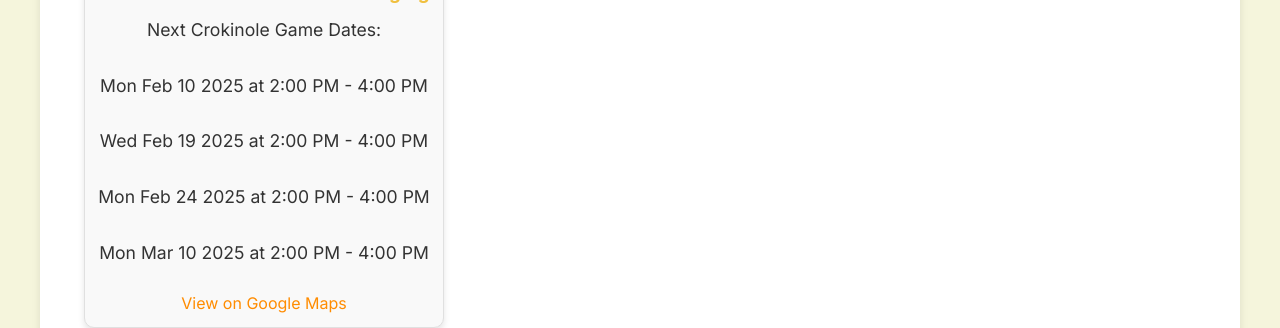
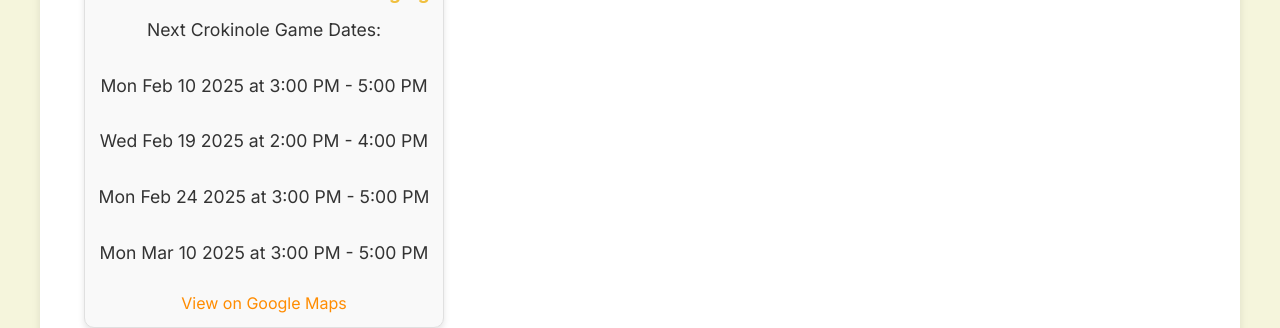
Before and after one commit to talyruger/triangle-crokinole-club, a React (Create React App) app: page / in a window 1280 px wide. Shown: the part 1108-1436 px from the top of the page. Built offline with nearby package versions, Linux system fonts and the light colour scheme.

Commit message:
Excluded days before holiday and corrected Senior center time

```diff
--- a/src/pages/Events.js
+++ b/src/pages/Events.js
@@ -73,6 +73,16 @@ const DateText = styled.p`
   font-weight: ${({ isToday }) => (isToday ? 'bold' : 'normal')};
 `;
 
+// List of dates to exclude (format: 'YYYY-MM-DD')
+const excludedDates = ['2025-07-03'];
+
+const isExcluded = (date) => {
+  const y = date.getFullYear();
+  const m = String(date.getMonth() + 1).padStart(2, '0');
+  const d = String(date.getDate()).padStart(2, '0');
+  return excludedDates.includes(`${y}-${m}-${d}`);
+};
+
 const getNextMonthlyDates = (day, week, count) => {
   const dates = [];
   const today = new Date();
@@ -84,15 +94,11 @@ const getNextMonthlyDates = (day, week, count) => {
     while (nextDate.getDay() !== day || Math.ceil(nextDate.getDate() / 7) !== week) {
       nextDate.setDate(nextDate.getDate() + 1);
     }
-
-    // Add dates that are in the future or today
-    if (nextDate >= today) {
+    if (nextDate >= today && !isExcluded(nextDate)) {
       dates.push(new Date(nextDate));
     }
-
     monthOffset++;
   }
-
   return dates;
 };
 
@@ -106,30 +112,22 @@ const getMultiLocationDates = (locations, count) => {
   while (allDates.length < count) {
     for (const location of locations) {
       const { day, weeks, time } = location;
-
       for (const week of weeks) {
         const nextDate = new Date(today.getFullYear(), today.getMonth() + monthOffset, 1);
-        // Find the date that matches the day and week
         while (nextDate.getDay() !== day || Math.ceil(nextDate.getDate() / 7) !== week) {
           nextDate.setDate(nextDate.getDate() + 1);
         }
-
-        // Add dates that are in the future or today
-        if (nextDate >= today) {
+        if (nextDate >= today && !isExcluded(nextDate)) {
           allDates.push({ date: new Date(nextDate), time });
         }
       }
     }
-
     monthOffset++;
-
-    // Sort the dates and keep only the first 'count' dates
     allDates.sort((a, b) => a.date - b.date);
     if (allDates.length > count) {
       allDates.length = count;
     }
   }
-
   return allDates;
 };
 
@@ -177,7 +175,7 @@ const Events = () => {
         {
           day: 1, // Monday
           weeks: [2, 4], // 2nd and 4th week of the month
-          time: '2:00 PM - 4:00 PM'
+          time: '3:00 PM - 5:00 PM'
         },
         {
           day: 3, // Wednesday
```
